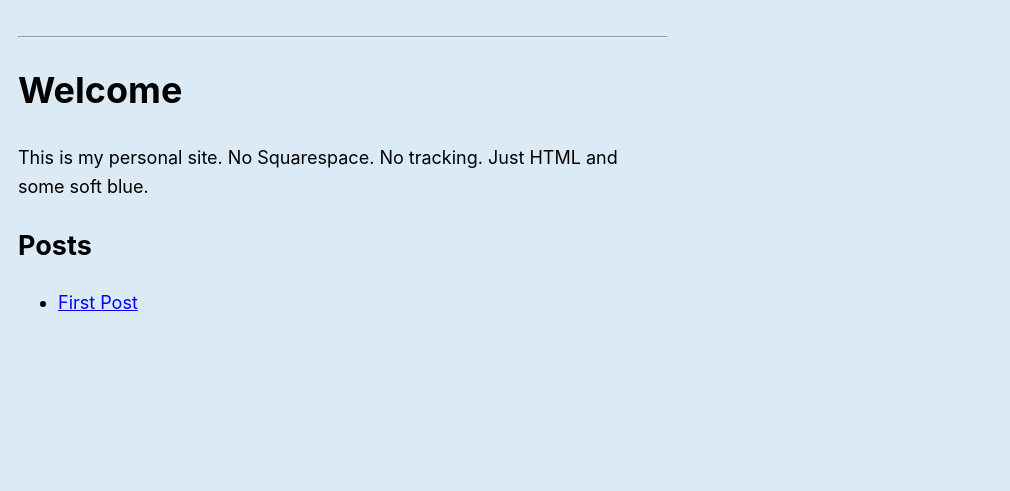
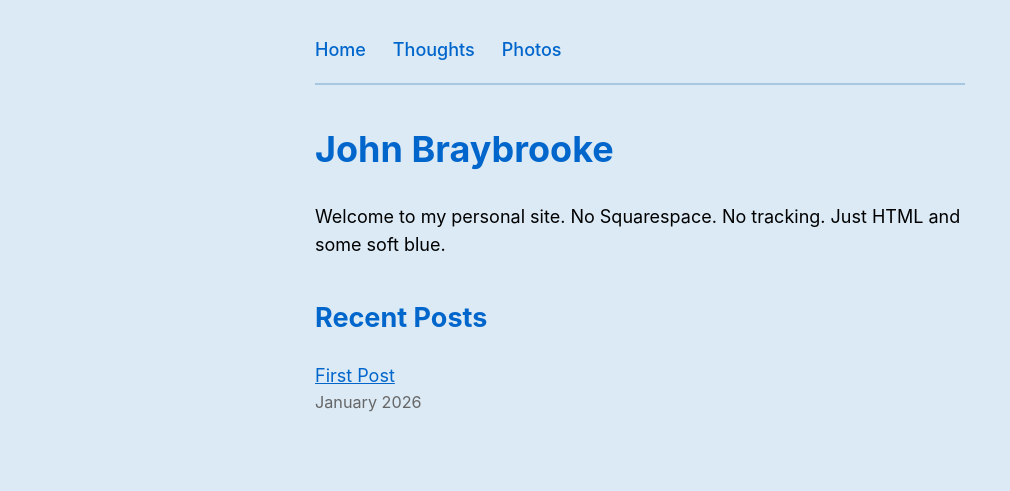
Before and after one commit to cugel2/cugel2.github.io, a plain HTML site: page index.html in a window 1280 px wide. Shown: the whole page, without its empty margins (0-1010 px from the left). Drawn offline with Linux system fonts and the light colour scheme.

Commit message:
website update

```diff
--- a/index.html
+++ b/index.html
@@ -1,7 +1,6 @@
 <!DOCTYPE html>
 <html lang="en">
 <head>
-</script>
   <!-- Google Tag Manager -->
   <script>(function(w,d,s,l,i){w[l]=w[l]||[];w[l].push({'gtm.start':
   new Date().getTime(),event:'gtm.js'});var f=d.getElementsByTagName(s)[0],
@@ -11,7 +10,7 @@ j=d.createElement(s),dl=l!='dataLayer'?'&l='+l:'';j.async=true;j.src=
   <!-- End Google Tag Manager -->
   <meta charset="UTF-8">
   <meta name="viewport" content="width=device-width, initial-scale=1">
-  <title>Home</title>
+  <title>John Braybrooke</title>
   <link rel="stylesheet" href="/style.css">
 </head>
 <body>
@@ -19,15 +18,24 @@ j=d.createElement(s),dl=l!='dataLayer'?'&l='+l:'';j.async=true;j.src=
   <noscript><iframe src="https://www.googletagmanager.com/ns.html?id=GTM-TNLLLFJ8"
   height="0" width="0" style="display:none;visibility:hidden"></iframe></noscript>
   <!-- End Google Tag Manager (noscript) -->
-  <hr>
 
-  <h1>Welcome</h1>
-  <p>This is my personal site. No Squarespace. No tracking. Just HTML and some soft blue.</p>
+  <nav>
+    <ul>
+      <li><a href="/">Home</a></li>
+      <li><a href="/thoughts.html">Thoughts</a></li>
+      <li><a href="/photos.html">Photos</a></li>
+    </ul>
+  </nav>
 
-  <h2>Posts</h2>
-  <ul>
-    <li><a href="/first-post.html">First Post</a></li>
-    <!-- Add more posts here -->
+  <h1>John Braybrooke</h1>
+  <p>Welcome to my personal site. No Squarespace. No tracking. Just HTML and some soft blue.</p>
+
+  <h2>Recent Posts</h2>
+  <ul class="post-list">
+    <li>
+      <a href="/posts/first-post.html">First Post</a>
+      <div class="post-date">January 2026</div>
+    </li>
   </ul>
 
 </body>
--- a/style.css
+++ b/style.css
@@ -15,17 +15,107 @@ body {
   color: #000;
   font-family: -apple-system, system-ui, BlinkMacSystemFont, "Segoe UI", Roboto, "Helvetica Neue", Arial, sans-serif;
   line-height: 1.6;
-  /* 1rem side margin so content always fits */
-  margin: 2rem 1rem;
-  /* cap width for readability on big screens */
+  margin: 0 auto;
+  padding: 2rem 1rem;
   max-width: 650px;
 }
 
-a {
-  color: #00f;
+/* Navigation */
+nav {
+  margin-bottom: 2rem;
+  padding-bottom: 1rem;
+  border-bottom: 2px solid #a8c7e0;
+}
+
+nav ul {
+  list-style: none;
+  padding: 0;
+  margin: 0;
+  display: flex;
+  gap: 1.5rem;
+  flex-wrap: wrap;
+}
+
+nav a {
+  color: #0066cc;
+  text-decoration: none;
+  font-weight: 500;
+}
+
+nav a:hover {
   text-decoration: underline;
 }
 
+/* Header */
+h1 {
+  color: #0066cc;
+  margin-top: 0;
+}
+
+h2 {
+  color: #0066cc;
+  margin-top: 2rem;
+}
+
+/* Links */
+a {
+  color: #0066cc;
+  text-decoration: underline;
+}
+
+a:hover {
+  color: #004499;
+}
+
+/* Content */
 p {
   margin-bottom: 1em;
 }
+
+/* Post list */
+.post-list {
+  list-style: none;
+  padding: 0;
+}
+
+.post-list li {
+  margin-bottom: 1rem;
+  padding-bottom: 1rem;
+  border-bottom: 1px solid #a8c7e0;
+}
+
+.post-list li:last-child {
+  border-bottom: none;
+}
+
+.post-date {
+  color: #666;
+  font-size: 0.9rem;
+}
+
+/* Photo gallery */
+.photo-grid {
+  display: grid;
+  grid-template-columns: repeat(auto-fill, minmax(200px, 1fr));
+  gap: 1rem;
+  margin-top: 1rem;
+}
+
+.photo-grid img {
+  width: 100%;
+  height: 200px;
+  object-fit: cover;
+  border-radius: 4px;
+  border: 2px solid #a8c7e0;
+}
+
+.photo-grid img:hover {
+  border-color: #0066cc;
+}
+
+/* Back link */
+.back-link {
+  margin-top: 2rem;
+  padding-top: 1rem;
+  border-top: 1px solid #a8c7e0;
+}
```
Also changed, not shown: first-post.html (deleted, +0 -17 lines), photos.html (added, +37 -0 lines), posts/first-post.html (added, +29 -0 lines), thoughts.html (added, +32 -0 lines). Lines whose indentation alone changed are shown as unchanged.
